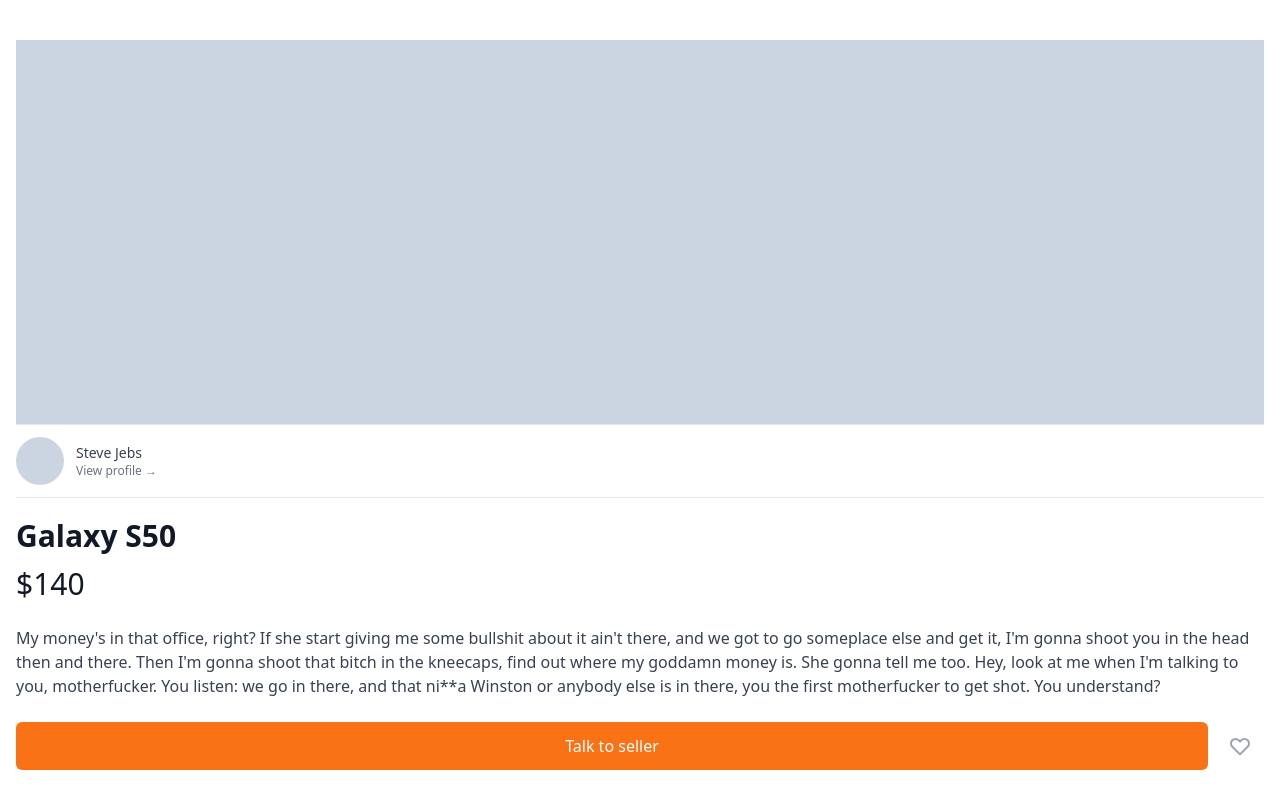
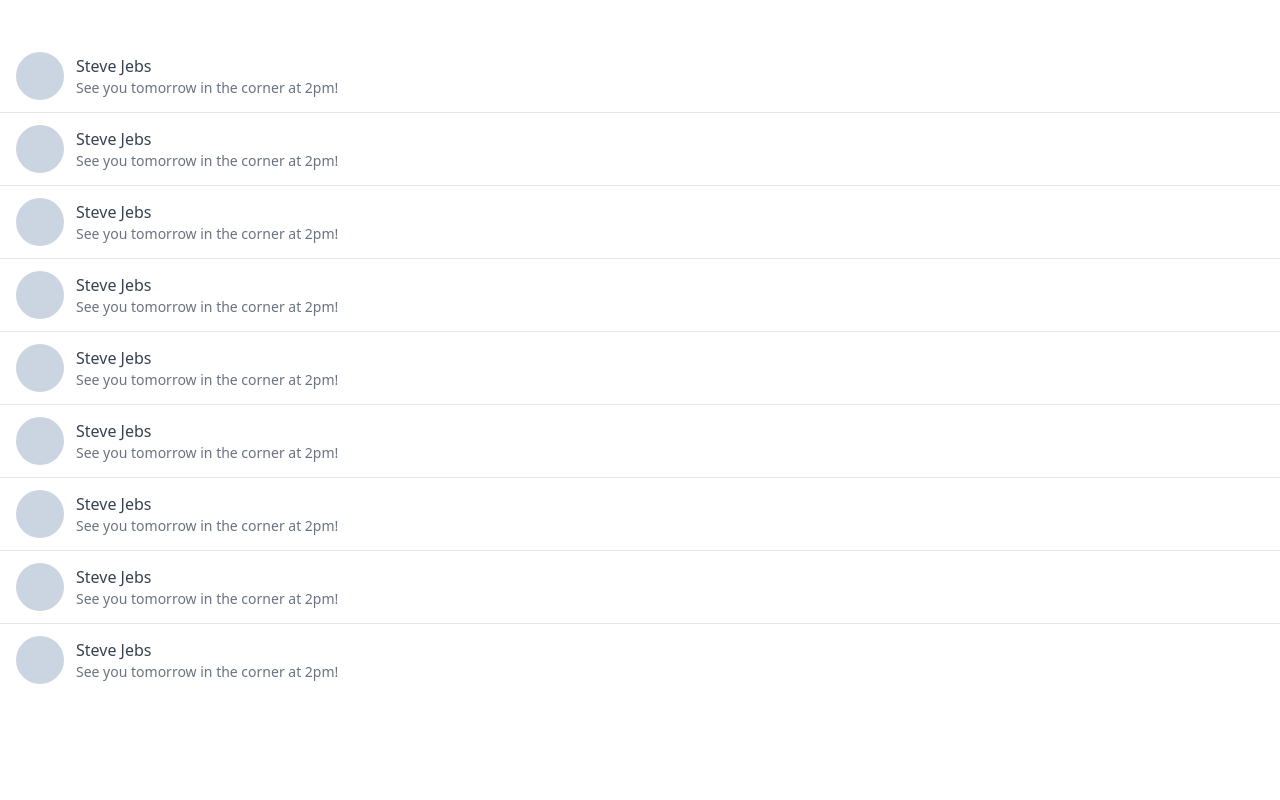
Before and after one commit to seorang42/carrot-clone, a Next.js app: page /items/chats in a window 1280 px wide. Shown: the top 800 px of the page. Built offline with nearby package versions, Linux system fonts and the light colour scheme.

Commit message:
5.8 Chats

```diff
--- /dev/null
+++ b/pages/items/chats.tsx
@@ -0,0 +1,21 @@
+import { NextPage } from "next";
+
+const Chats: NextPage = () => {
+  return (
+    <div className="py-10 divide-y">
+      {[1, 1, 1, 1, 1, 1, 1, 1, 1].map((_, i) => (
+        <div className="px-4 flex cursor-pointer py-3 items-center space-x-3">
+          <div className="w-12 h-12 rounded-full bg-slate-300" />
+          <div>
+            <p className="text-gray-700">Steve Jebs</p>
+            <p className="text-sm text-gray-500">
+              See you tomorrow in the corner at 2pm!
+            </p>
+          </div>
+        </div>
+      ))}
+    </div>
+  );
+};
+
+export default Chats;
```
